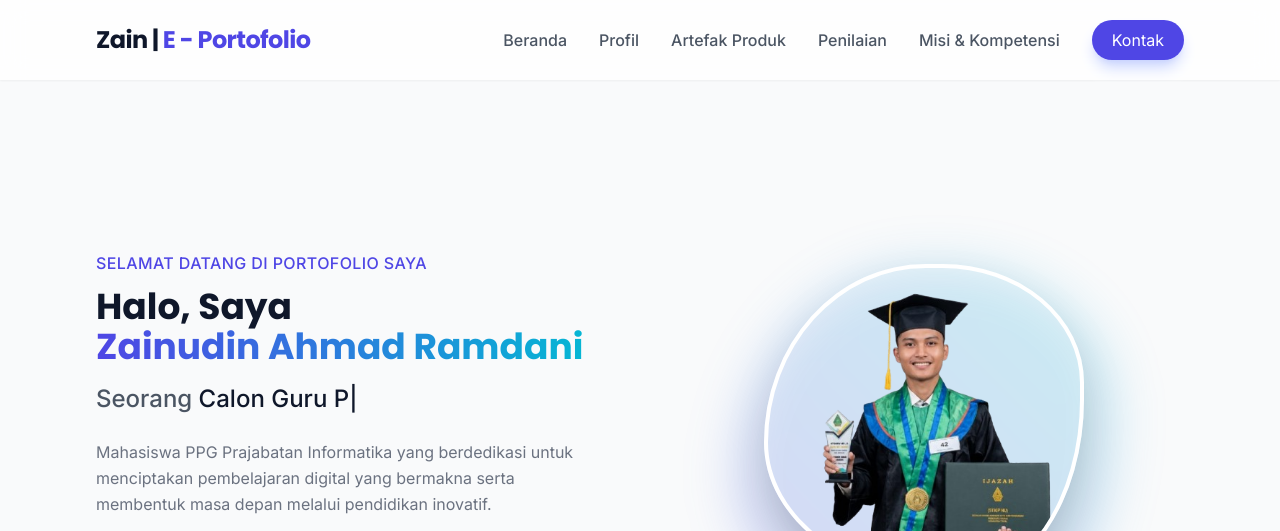
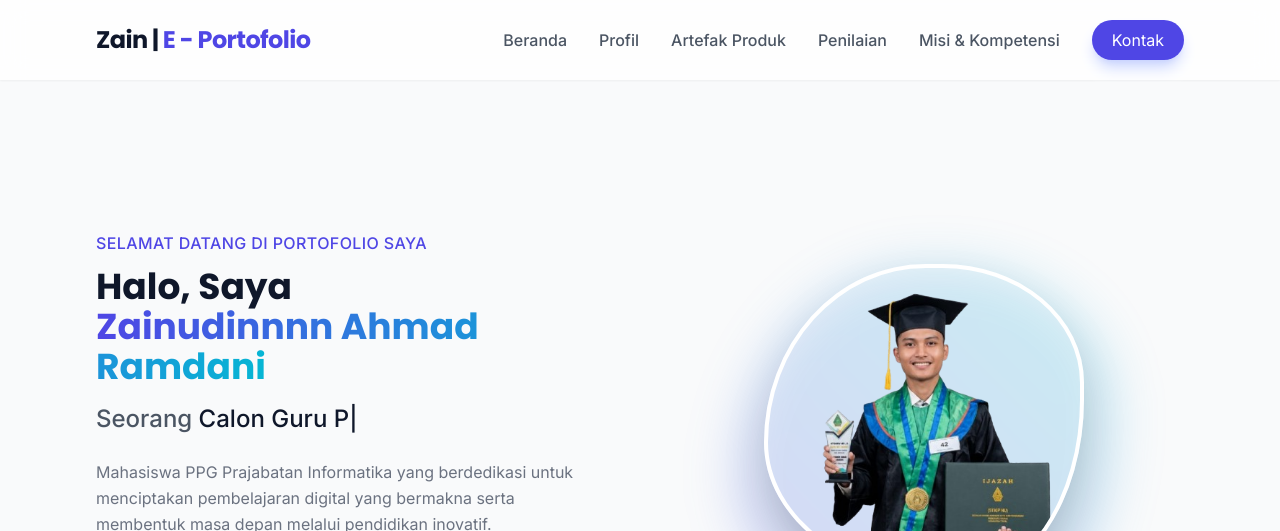
Before and after one commit to Zainudin-ux/web-tugas-1, a plain HTML site: page index.html in a window 1280 px wide. Shown: the top 531 px of the page. Drawn offline with nearby package versions, Linux system fonts and the light colour scheme.

Commit message:
Update index.html

```diff
--- a/index.html
+++ b/index.html
@@ -85,7 +85,7 @@
                     <p class="text-primary font-medium tracking-wide uppercase mb-3">Selamat Datang di Portofolio Saya</p>
                     <h1 class="font-display text-4xl md:text-3xl lg:text-4xl font-bold text-dark leading-tight mb-4">
                         Halo, Saya <br>
-                        <span class="text-transparent bg-clip-text bg-gradient-to-r from-primary to-secondary">Zainudin Ahmad Ramdani</span>
+                        <span class="text-transparent bg-clip-text bg-gradient-to-r from-primary to-secondary">Zainudinnnn Ahmad Ramdani</span>
                     </h1>
                     <h2 class="text-xl md:text-2xl text-gray-600 font-medium mb-6 h-8">
                         Seorang <span id="typing-element" class="text-dark typing-text"></span>
```
